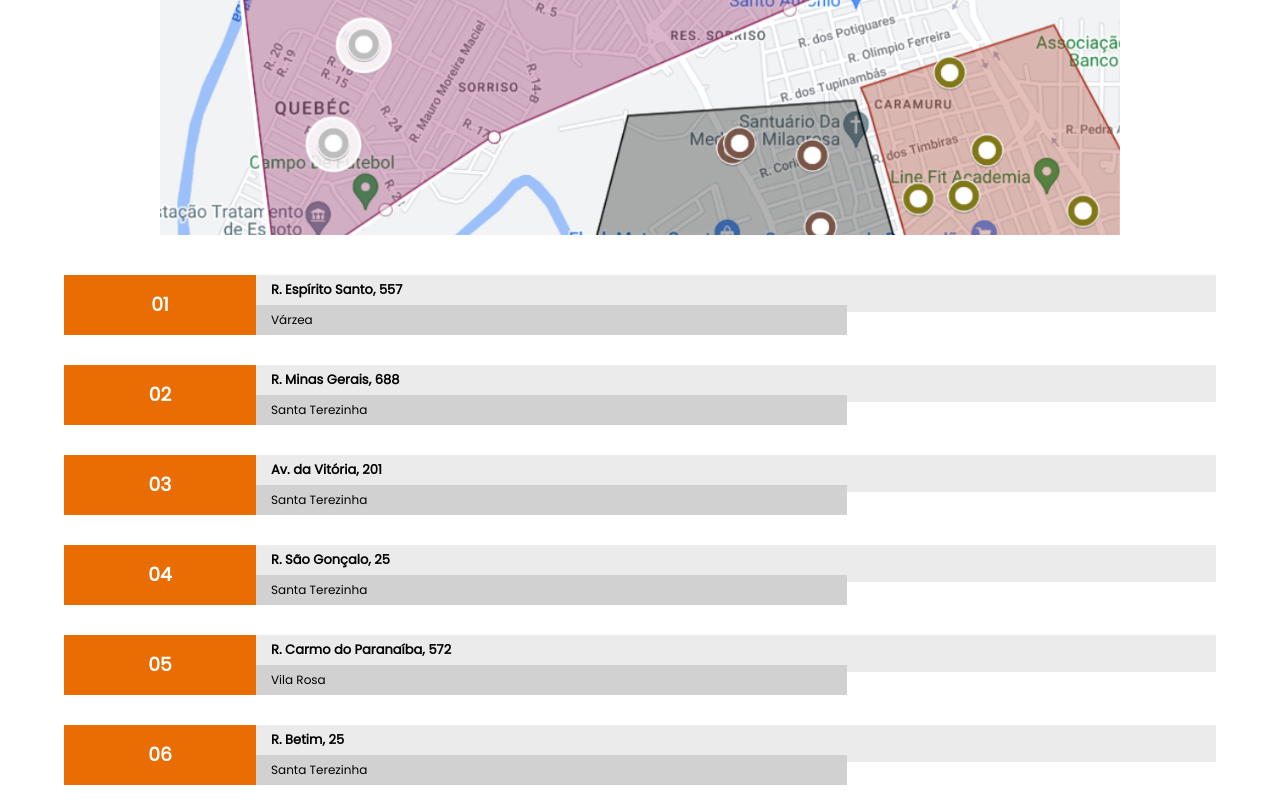
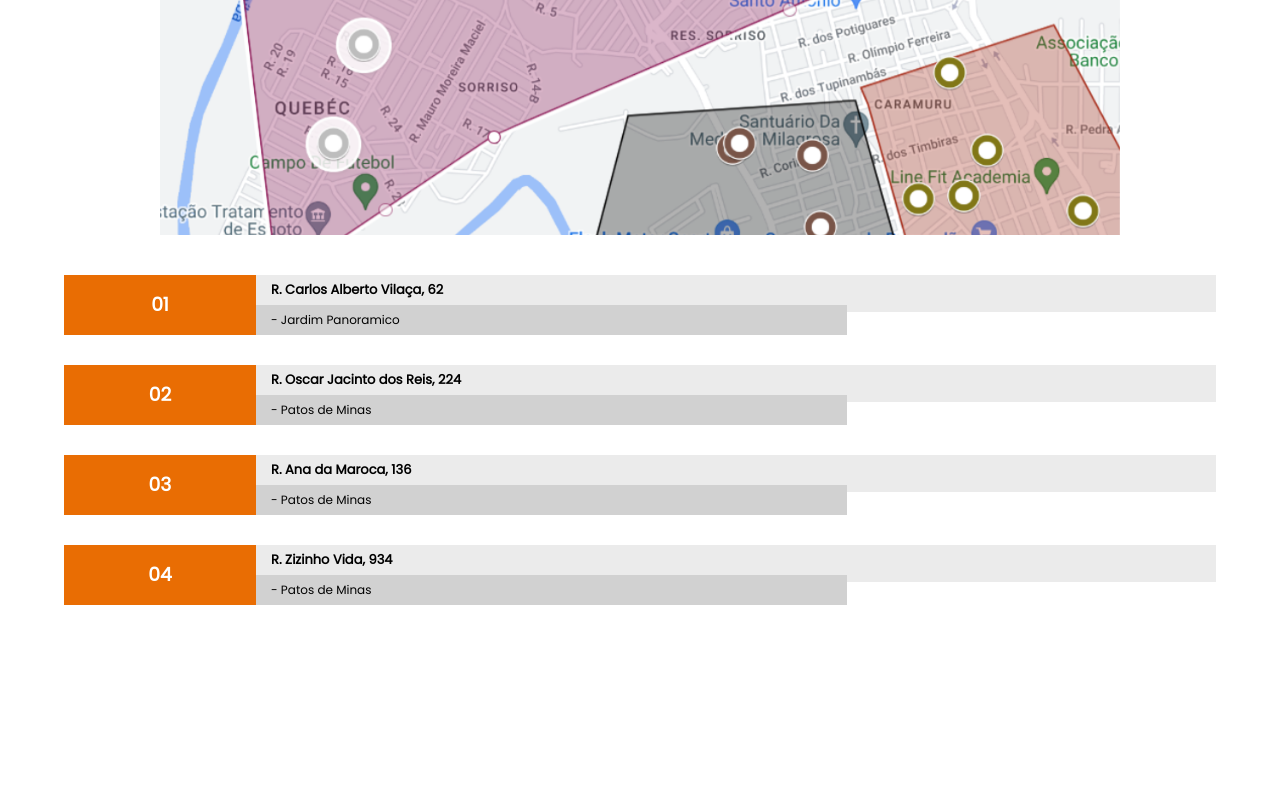
Before and after one commit to lspatos/lspatos.github.io, a plain HTML site: page mapa07.html in a window 1280 px wide. Shown: the part 547-1347 px from the top of the page. After the commit the page ends 1167 px from the top, so only its background shows below. Drawn offline with Linux system fonts and the light colour scheme.

Commit message:
Update mapa07.html

```diff
--- a/mapa07.html
+++ b/mapa07.html
@@ -15,7 +15,7 @@
     <section class="map_number">
         <div class="container-cabecalho">
             <div class="logo">
-                <h1 class="titulo">MAPA 08</h1>
+                <h1 class="titulo">MAPA 07</h1>
             </div>
             </div>
         </div>
@@ -33,8 +33,8 @@
                 <h3 class="altura">01</h3>
            </div>
            <div class="rua_bairro">
-                <h3 class="rua">R. Espírito Santo, 557</h3>
-                <h4 class="bairro">Várzea</h4>
+                <h3 class="rua">R. Carlos Alberto Vilaça, 62 </h3>
+                <h4 class="bairro">- Jardim Panoramico</h4>
            </div>
         </div>
 
@@ -43,8 +43,8 @@
                  <h3 class="altura">02</h3>
             </div>
             <div class="rua_bairro">
-                 <h3 class="rua">R. Minas Gerais, 688</h3>
-                 <h4 class="bairro">Santa Terezinha</h4>
+                 <h3 class="rua">R. Oscar Jacinto dos Reis, 224 </h3>
+                 <h4 class="bairro">- Patos de Minas</h4>
             </div>
          </div>
 
@@ -53,8 +53,8 @@
                  <h3 class="altura">03</h3>
             </div>
             <div class="rua_bairro">
-                 <h3 class="rua">Av. da Vitória, 201</h3>
-                 <h4 class="bairro">Santa Terezinha</h4>
+                 <h3 class="rua">R. Ana da Maroca, 136 </h3>
+                 <h4 class="bairro">- Patos de Minas</h4>
             </div>
          </div>
 
@@ -63,28 +63,8 @@
                  <h3 class="altura">04</h3>
             </div>
             <div class="rua_bairro">
-                 <h3 class="rua">R. São Gonçalo, 25</h3>
-                 <h4 class="bairro">Santa Terezinha</h4>
-            </div>
-         </div>
-
-         <div class="end_item">
-            <div class="surdo">
-                 <h3 class="altura">05</h3>
-            </div>
-            <div class="rua_bairro">
-                 <h3 class="rua">R. Carmo do Paranaíba, 572</h3>
-                 <h4 class="bairro">Vila Rosa</h4>
-            </div>
-         </div>
-
-         <div class="end_item">
-            <div class="surdo">
-                 <h3 class="altura">06</h3>
-            </div>
-            <div class="rua_bairro">
-                 <h3 class="rua">R. Betim, 25</h3>
-                 <h4 class="bairro">Santa Terezinha</h4>
+                 <h3 class="rua">R. Zizinho Vida, 934 </h3>
+                 <h4 class="bairro">- Patos de Minas</h4>
             </div>
          </div>
        </div>
```
